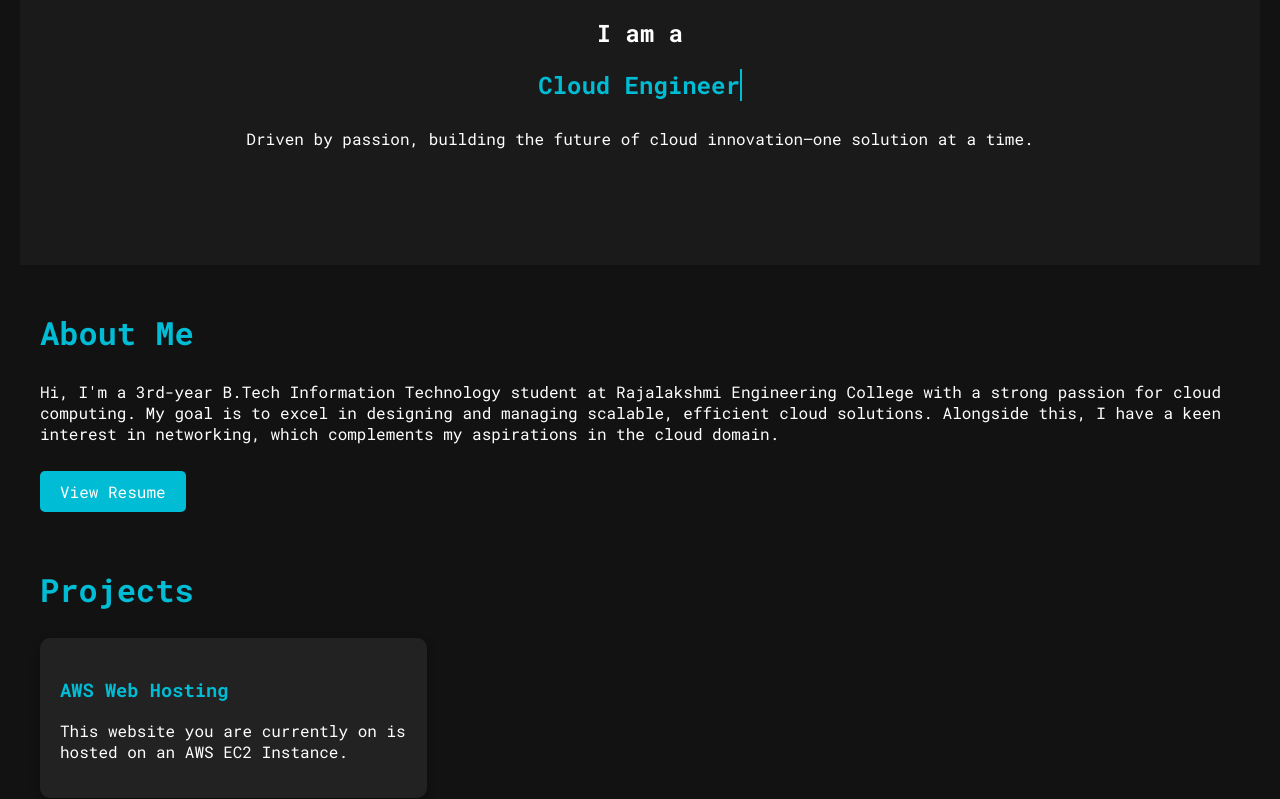
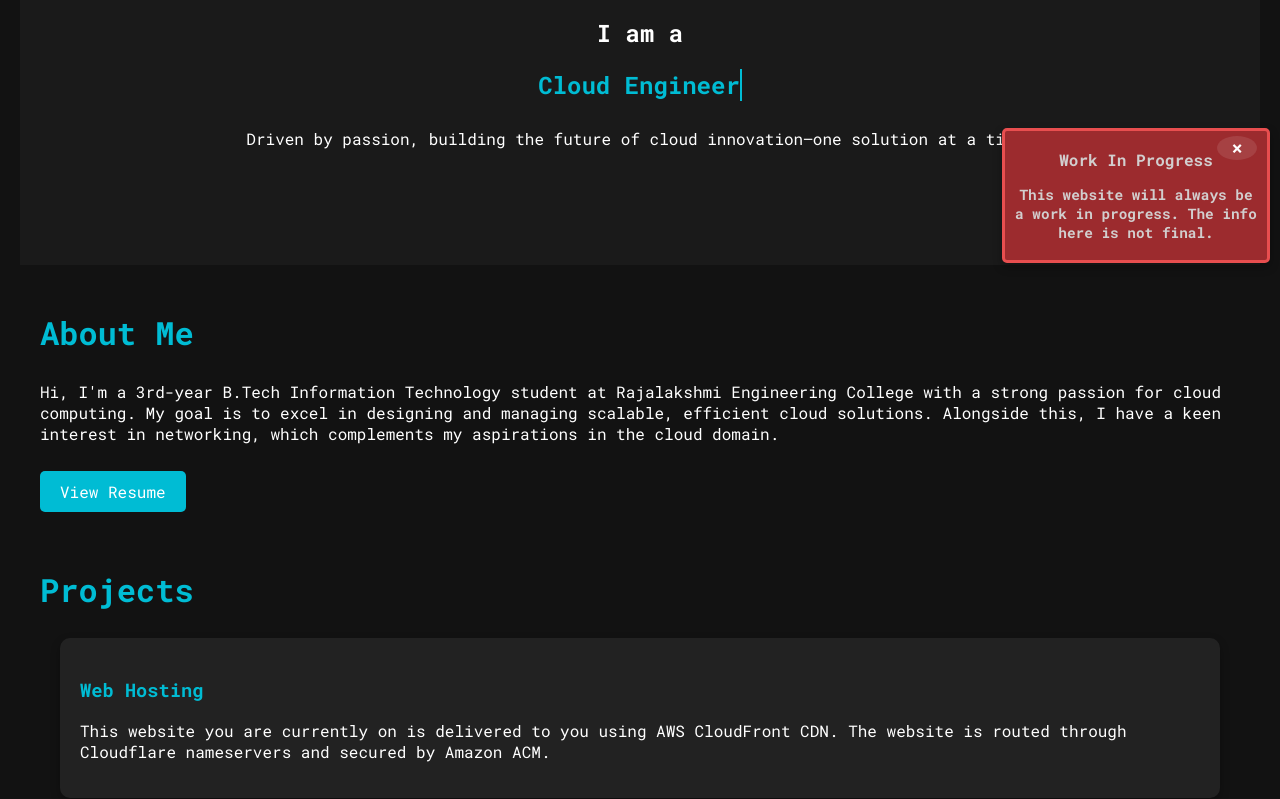
Before and after one commit to fakewolf18/portfolio, a plain HTML site: page index.html in a window 1280 px wide. Shown: the part 527-1326 px from the top of the page. Drawn offline with Linux system fonts and the light colour scheme.

Commit message:
Add files via upload

```diff
--- a/index.html
+++ b/index.html
@@ -5,27 +5,33 @@
     <meta name="viewport" content="width=device-width, initial-scale=1.0">
     <title>Harshavardhan K K</title>
     <link rel="stylesheet" href="styles.css">
+    <link rel="preload" as="image" href="myphoto.JPG" type="image">
     <link href="https://fonts.googleapis.com/css2?family=Roboto+Mono:wght@400;700&display=swap" rel="stylesheet">
-
+    <link rel="icon" href="favicon.ico" type="image/x-icon">
 </head>
 <body>
     <header>
-        <div class="logo">Harshavardhan K K<span>.</span></div>
+	    <div class="logo">Harshavardhan K K<span>.</span></div>
         <nav>
             <ul>
                 <li><a href="#about" class="nav-link">About</a></li>
                 <li><a href="#projects" class="nav-link">Projects</a></li>
                 <li><a href="#skills" class="nav-link">Skills</a></li>
-                <li><a href="#certifications" class="nav-link">Certifications</a></li>
+		<li><a href="#certifications" class="nav-link">Certifications</a></li>
                 <li><a href="#contact" class="nav-link">Contact</a></li>
             </ul>
         </nav>
     </header>
+    <div class="warning" id="warning-box">
+        <p><strong>Work In Progress</strong></p>
+        <p> This website will always be a work in progress. The info here is not final.</p>
+    <button class="close-warning" onclick="closeWarning()">×</button>
+    </div>
     <main>
         <section id="hero">
             <div class="hero-content">
                 <div class="photo-container">
-                    <img src="myphoto.JPG" alt="Your Photo">
+                    <img src="myphoto.JPG" alt="My Photo">
                 </div>
                 <div class="hero-text">
                     <h1>Harshavardhan K K</h1>
@@ -47,8 +53,12 @@
             <h2>Projects</h2>
             <div class="project-grid">
                 <div class="project-card">
-                    <h3>AWS Web Hosting</h3>
-                    <p>This website you are currently on is hosted on an AWS EC2 Instance.</p>
+                    <h3>Web Hosting</h3>
+                    <p>This website you are currently on is delivered to you using AWS CloudFront CDN. The website is routed through Cloudflare nameservers and secured by Amazon ACM.</p>
+                </div>
+                <div class="project-card">
+                    <h3>Home Media Server</h3>
+                    <p>Set-up a local media server on my old laptop running Fedora using Tailscale and Jellyfin to access photos, videos and files from anywhere. I use it as my personal 'cloud' service.</p>
                 </div>
             </div>
         </section>
@@ -56,15 +66,15 @@
         <section id="skills">
             <h2>Skills</h2>
             <ul class="skills-list">
-                <li>Programming Languages: Python, C, Java, HTML, CSS, JavaScript</li>
+                <li>Programming Languages: Python, C, HTML, CSS</li>
                 <li>Skills: AWS Solutions, Networking, Web Hosting, Linux, Database Management</li>
-                <li>Certifications: Oracle MySQL, AWS SAA C03 (Udemy)</li>
+                <li>Certifications: Oracle MySQL, ICT Academy AWS Cloud SAA Training</li>
                 <br>
-                <!-- <a href="cert.html" target="_blank" class="btn">View Certificates</a> -->
+		<!-- <a href="certificategdrivelink" target="_blank" class="btn">View Certificates</a> -->
             </ul>
         </section>
 
-        <section id="certifications">
+	<section id="certifications">
             <h2>Certifications</h2>
             <p>Select a certificate from the dropdown below to view or download the PDF.</p>
 
@@ -81,17 +91,17 @@
             <button onclick="retrieveCertificatePDF()">View/Download Certificate</button>
         </section>
 
-        <section id="contact">
+	<section id="contact">
             <h2>Contact Me</h2>
             <p>Feel free to drop a message. I'll get back to you soon!</p>
             <br>
-            <a href="http://linkedin.harshavardhankk.in" target="_blank" class="btn">Or here's my LinkedIn</a>
+            <a href="http://linkedin.com/in/harshavardhan-k-k" target="_blank" class="btn">Or here's my LinkedIn</a>
             <br><br>
             <iframe src="https://docs.google.com/forms/d/e/1FAIpQLSfBuhZAd04AzLwXIxaVo06ARn_Sw7scVJZYeM4stbZO77cZ_w/viewform?embedded=true" width="100%" height="1000vh" frameborder="0" marginheight="0" marginwidth="0">Loading…</iframe>
         </section>
     </main>
     <footer>
-        <p>&copy; 2024 Harshavardhan K K. All rights reserved.</p>
+        <p>&copy; 2025 Harshavardhan K K. All rights reserved.</p>
     </footer>
     <script src="script.js" defer></script>
 </body>
--- a/script.js
+++ b/script.js
@@ -1,17 +1,14 @@
-document.addEventListener("DOMContentLoaded", () => {
-    // Smooth scroll for navigation links
-    const navLinks = document.querySelectorAll(".nav-link");
-    navLinks.forEach((link) => {
-        link.addEventListener("click", (e) => {
-            e.preventDefault();
-            const targetId = e.target.getAttribute("href").substring(1);
-            const targetSection = document.getElementById(targetId);
-            if (targetSection) {
-                targetSection.scrollIntoView({ behavior: "smooth" });
-            }
-        });
-    });
-});
+
+function closeWarning() {
+    const warningBox = document.getElementById('warning-box');
+    if (warningBox) {
+        warningBox.classList.add('hidden');
+        setTimeout(() => {
+            warningBox.style.display = 'none';
+        }, 500);
+    }
+}
+
 
 function retrieveCertificatePDF() {
     var selectedCertificate = document.getElementById('certificateSelect').value;
@@ -19,26 +16,25 @@ function retrieveCertificatePDF() {
     if (selectedCertificate) {
         var pdfUrl = '';
 
-        // Assign PDF URL based on selected certificate
         switch (selectedCertificate) {
             case 'oracle':
-                pdfUrl = 'C:/Users/Harshavardhan/Documents/College/portfolio/certificates/dbmssql.pdf';  // Replace with actual path to your PDF
+                pdfUrl = 'cert/dbmssql.pdf';
                 break;
             case 'aws':
-                pdfUrl = 'C:/Users/Harshavardhan/Documents/College/portfolio/certificates/awsict.pdf';  // Replace with actual path to your PDF
+                pdfUrl = 'cert/awsict.pdf';
                 break;
             case 'cisco':
-                pdfUrl = 'C:/Users/Harshavardhan/Documents/College/portfolio/certificates/linkedinlearning.pdf';  // Replace with actual path to your PDF
+                pdfUrl = 'cert/linkedinlearning.pdf';
                 break;
             case 'lan':
-                pdfUrl = 'C:/Users/Harshavardhan/Documents/College/portfolio/certificates/netlans.pdf';  // Replace with actual path to your PDF
+                pdfUrl = 'cert/netlans.pdf';
                 break;
             default:
                 alert("No certificate selected.");
                 return;
         }
 
-        // Open the PDF in a new tab
+
         window.open(pdfUrl, '_blank');
     } else {
         alert("Please select a certificate.");
--- a/styles.css
+++ b/styles.css
@@ -8,7 +8,8 @@ body {
 }
 
 html {
-    scroll-padding-top: 80px;
+	scroll-behavior: smooth;
+    	scroll-padding-top: 80px;
 }
 
 /* Header */
@@ -64,6 +65,36 @@ header .logo span {
 html {
     scroll-behavior: smooth;
 }
+
+/* Warning section */
+
+.warning {
+    position: fixed;
+    bottom: 10px; /* Place it below the header */
+    right: 10px;
+    background-color: #9c2b2e; /* Bright warning color */
+    color: #d2cece;
+    padding: 4px 6px;
+    border: solid #e84e4f;
+    border-radius: 5px;
+    box-shadow: 0 4px 10px rgba(0, 0, 0, 0.3);
+    z-index: 100; /* Ensure it stays above other elements */
+    font-size: 0.9rem;
+    font-weight: bold;
+    min-width: 150px;
+    max-width: 250px; /* Reduce the width */
+    word-wrap: break-word; /* Ensure long text breaks into lines */
+    text-align: center; /* Center the text */
+}
+
+strong{
+    font-size: 1rem;
+}
+
+.sticky-warning p {
+    margin: 0;
+}
+
 
 /* Hero Section */
 #hero {
@@ -139,16 +170,12 @@ h2 {
 }
 
 /* Project Grid */
-.project-grid {
-    display: grid;
-    grid-template-columns: repeat(auto-fit, minmax(250px, 1fr));
-    gap: 20px;
-}
-
 .project-card {
     background-color: #222;
     padding: 20px;
     border-radius: 10px;
+    margin: 20px;
+    margin-bottom: 40px;
     transition: transform 0.5s ease, box-shadow 0.5s ease;
     box-shadow: 0 4px 10px rgba(0, 0, 0, 0.3);
 }
@@ -162,7 +189,7 @@ h2 {
     box-shadow: 0 0 30px rgba(0, 188, 212, 0.8);
 }
 
-.project-card a.btn {
+/* .project-card a.btn {
     display: inline-block;
     padding: 10px 20px;
     background-color: #00bcd4;
@@ -173,7 +200,7 @@ h2 {
 
 .project-card a.btn:hover {
     background-color: #018e9f;
-}
+} */
 
 /* Buttons */
 .btn {
@@ -181,7 +208,6 @@ h2 {
     background-color: #00bcd4;
     color: #ffffff;
     text-decoration: none;
-    font-family: 'Roboto Mono', monospace;
     border-radius: 5px;
 }
 
@@ -195,6 +221,53 @@ footer {
     padding: 20px;
     background-color: #1a1a1a;
     color: #777;
+}
+
+.warning.hidden {
+    transform: translateX(100%);
+    opacity: 0;
+    transition: transform 0.5s ease, opacity 0.5s ease;
+}
+
+.close-warning {
+    background: none;
+    border: none;
+    color: #ffffff;
+    font-size: 1.2rem;
+    font-weight: bold;
+    position: absolute;
+    top: 5px;
+    right: 10px;
+    cursor: pointer;
+}
+
+.close-warning:hover {
+    color: #e84e4f;
+}
+
+
+.close-warning {
+    background-color: rgba(255, 255, 255, 0.1); /* Lighter shade of the background */
+    border: none;
+    color: #ffffff;
+    font-size: 1.2rem;
+    font-weight: bold;
+    position: absolute;
+    top: 5px;
+    right: 10px;
+    cursor: pointer;
+    width: 24px;
+    height: 24px;
+    border-radius: 50%;
+    display: flex;
+    align-items: center;
+    justify-content: center;
+    transition: background-color 0.3s ease;
+}
+
+.close-warning:hover {
+    background-color: rgba(255, 255, 255, 0.2); /* Slightly brighter on hover */
+    color: #e84e4f;
 }
 
 /* Responsive Design */
@@ -212,12 +285,7 @@ footer {
         width: 200px;
         height: 200px;
     }
-}
 
-@media (min-width: 1200px) {
-    .project-grid {
-        grid-template-columns: repeat(3, 1fr);
-    }
 }
 
 /* Certifications Section */
@@ -242,7 +310,7 @@ footer {
 select {
     padding: 10px;
     font-size: 1rem;
-    font-family: 'Roboto Mono', monospace;
+    font-family: 'Roboto Mono', 'monospace';
     max-width: 300px;
     margin-top: 20px;
     margin-right: 30px;
```
Also changed, not shown: favicon.ico (added), 5 other files.
